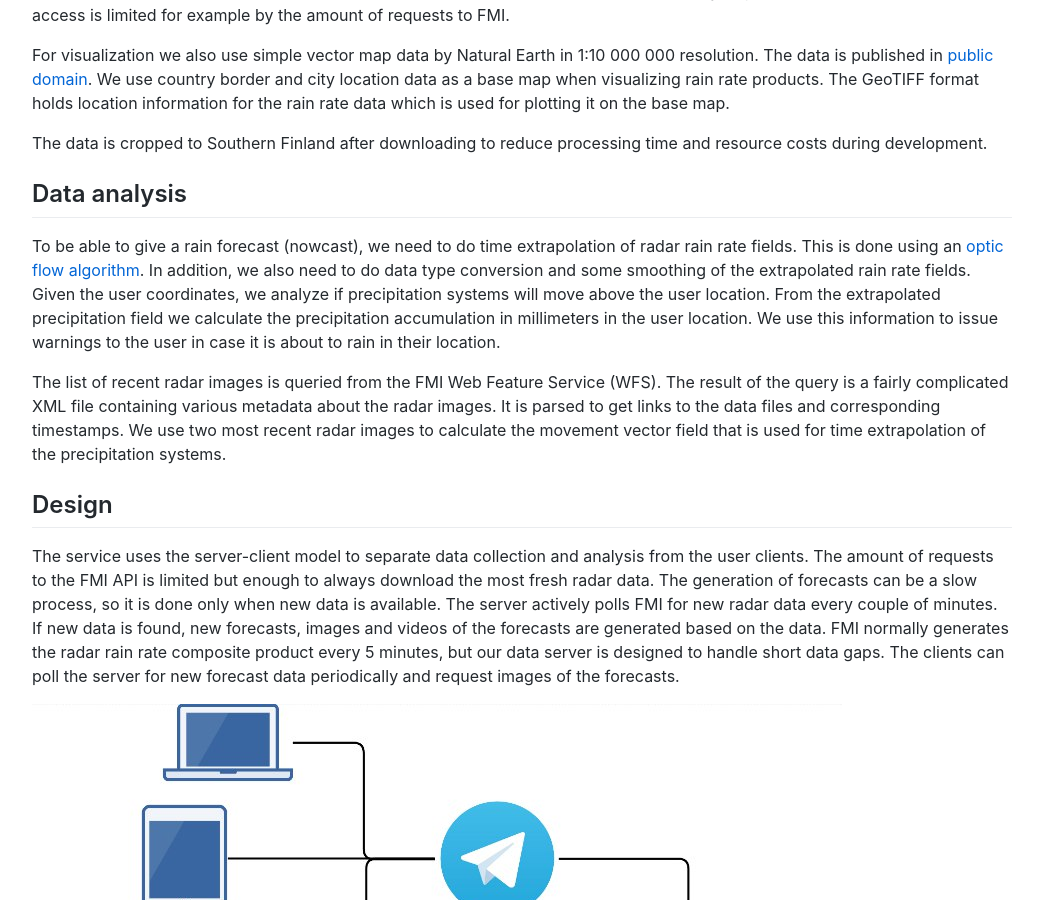
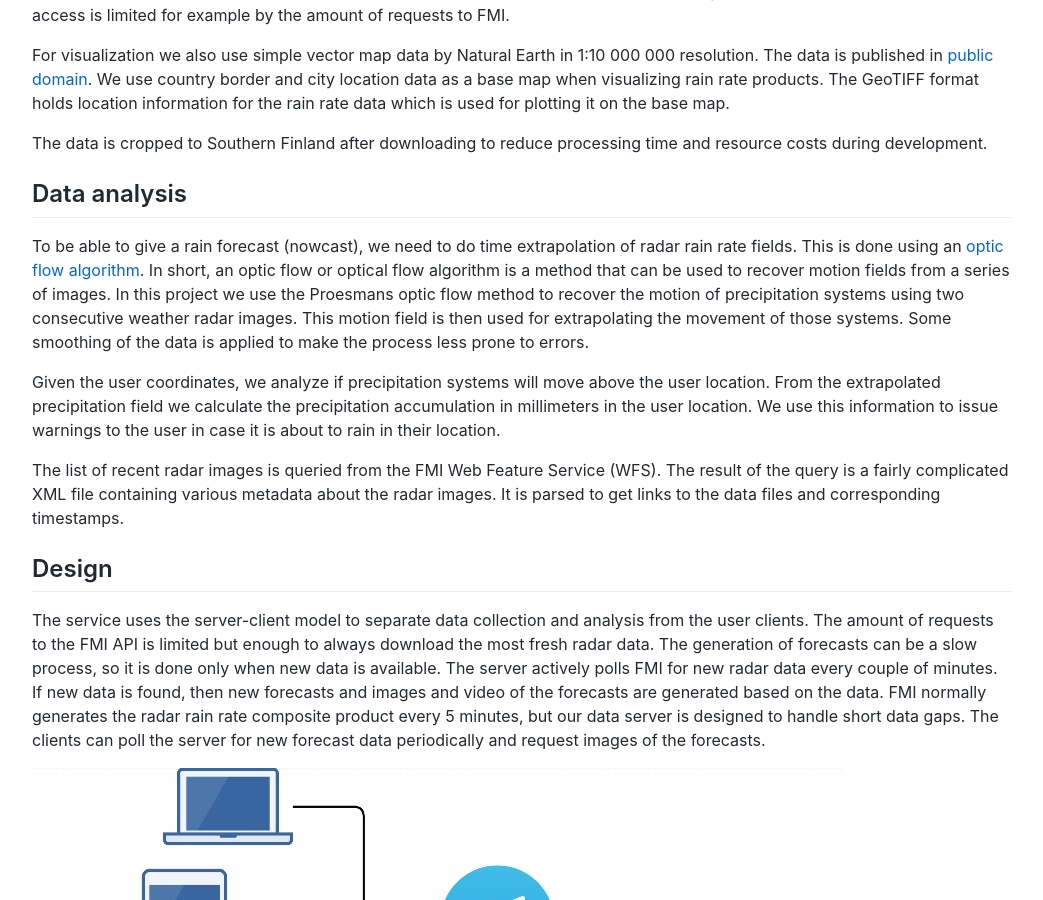
Before and after one commit to sataako/sataako.github.io, a Jekyll site: the page built from index.md, in a window 1280 px wide and 900 px high, scrolled down 1301 px. Shown: the whole window, without its empty margins (118-1161 px from the left). Built offline with Jekyll 4.4.1, drawn with Linux system fonts in a browser that asks for light colours; our own code applies the rules of GitHub Pages for plain Markdown files; comment, search, counter and statistics services are not loaded; some of the changed text lies outside the part shown.

Commit message:
Update index.md

```diff
--- a/index.md
+++ b/index.md
@@ -1,10 +1,10 @@
 # Sataako?<img src="https://raw.githubusercontent.com/sataako/sataako.github.io/master/images/umbrella-580061.svg?sanitize=true" width="50px" />
 The Finnish weather is known for its variability, and is rightfully one of the most common topics of smalltalk. Often in everyday life, you find yourself wondering “will it rain?” (“Sataako?” in Finnish). Should you take the bike or the tram. Many professionals, like farmers, also strongly rely on this information.
 
-The Sataako? -service issues warnings to users of when it will rain at their location within the next hour in Southern Finland. Users can currently access the service via a Telegram bot; other clients like mobile apps can be created by utilising the open API of the data server of the service, titled fmio-server. The service uses a motion algorithm to forecast the movement of precipitation systems during the next 60 minutes based on weather radar data gathered through FMI open data.
+The Sataako? -service issues warnings to users of when it will rain at their location within the next hour in the Southern Finland. Users can currently access the service via a Telegram bot; other clients like mobile apps can be created by utilising the open API of the data server of the service, titled fmio-server. The service uses a motion algorithm to forecast the movement of precipitation systems during the next 60 minutes based on weather radar data gathered through FMI open data.
 
 ## Use case
-Terhi commutes by bike and is about to head home. The weather looks like it might rain soon and she does not want to get wet. She opens Telegram and starts a conversation with `@sataakobot`. She gives her current location to the bot through pressing a button in the conversation. By doing this she has subscribed to Telegram alerts from the bot in case it’s about to rain within the next hour at her location. The bot gives a warning saying it will start raining in 45 minutes. Given this information she decides she has just enough time to pedal home before the rain. When she has reached home, dry, she disables the notifications since it’s Friday and she does not need the bike during the weekend.
+Terhi commutes by bike and is about to head home. The weather looks like it might rain soon and she does not want to get wet. She opens Telegram and starts a conversation with `@sataakobot`. She gives her current location to the bot through pressing a button in the conversation. By doing this she has subscribed to Telegram alerts from the bot in case it’s about to rain within the next hour at her location. The bot gives a warning saying it will start raining in 45 minutes. Given this information she decides she has just enough time to pedal home before the rain. When she has reached home, dry, she disables the notifications since it’s friday and she does not need the bike during the weekend.
 
 Below you can see a demo video of the app.
 <video style="width: 100%" poster="https://github.com/sataako/sataako.github.io/blob/master/images/photo6023965351362013859.jpg?raw=true" controls=""><source src="https://github.com/sataako/sataako.github.io/blob/master/images/telegram_bot_demo.mp4?raw=true" type="video/mp4"></video>
@@ -17,12 +17,14 @@ For visualization we also use simple vector map data by Natural Earth in 1:10 00
 The data is cropped to Southern Finland after downloading to reduce processing time and resource costs during development.
 
 ## Data analysis
-To be able to give a rain forecast (nowcast), we need to do time extrapolation of radar rain rate fields. This is done using an [optic flow algorithm](http://scholarpedia.org/article/Optic_flow). In addition, we also need to do data type conversion and some smoothing of the extrapolated rain rate fields. Given the user coordinates, we analyze if precipitation systems will move above the user location. From the extrapolated precipitation field we calculate the precipitation accumulation in millimeters in the user location. We use this information to issue warnings to the user in case it is about to rain in their location.
+To be able to give a rain forecast (nowcast), we need to do time extrapolation of radar rain rate fields. This is done using an [optic flow algorithm](http://scholarpedia.org/article/Optic_flow). In short, an optic flow or optical flow algorithm is a method that can be used to recover motion fields from a series of images. In this project we use the Proesmans optic flow method to recover the motion of precipitation systems using two consecutive weather radar images. This motion field is then used for extrapolating the movement of those systems. Some smoothing of the data is applied to make the process less prone to errors.
 
-The list of recent radar images is queried from the FMI Web Feature Service (WFS). The result of the query is a fairly complicated XML file containing various metadata about the radar images. It is parsed to get links to the data files and corresponding timestamps. We use two most recent radar images to calculate the movement vector field that is used for time extrapolation of the precipitation systems.
+Given the user coordinates, we analyze if precipitation systems will move above the user location. From the extrapolated precipitation field we calculate the precipitation accumulation in millimeters in the user location. We use this information to issue warnings to the user in case it is about to rain in their location.
+
+The list of recent radar images is queried from the FMI Web Feature Service (WFS). The result of the query is a fairly complicated XML file containing various metadata about the radar images. It is parsed to get links to the data files and corresponding timestamps.
 
 ## Design
-The service uses the server-client model to separate data collection and analysis from the user clients. The amount of requests to the FMI API is limited but enough to always download the most fresh radar data. The generation of forecasts can be a slow process, so it is done only when new data is available. The server actively polls FMI for new radar data every couple of minutes. If new data is found, new forecasts, images and videos of the forecasts are generated based on the data. FMI normally generates the radar rain rate composite product every 5 minutes, but our data server is designed to handle short data gaps. The clients can poll the server for new forecast data periodically and request images of the forecasts.
+The service uses the server-client model to separate data collection and analysis from the user clients. The amount of requests to the FMI API is limited but enough to always download the most fresh radar data. The generation of forecasts can be a slow process, so it is done only when new data is available. The server actively polls FMI for new radar data every couple of minutes. If new data is found, then new forecasts and images and video of the forecasts are generated based on the data. FMI normally generates the radar rain rate composite product every 5 minutes, but our data server is designed to handle short data gaps. The clients can poll the server for new forecast data periodically and request images of the forecasts.
 
 <img src="https://github.com/sataako/sataako.github.io/blob/master/images/photo6023965351362013861.jpg?raw=true" />
 
@@ -31,4 +33,4 @@ The warnings will be issued as Telegram messages, using Telegram bot API. The us
 
 ## Deliverables
 The source code of the service and the bot can be found in [our Github repositories](https://github.com/sataako).
-The Telegram bot can be found on [Telegram messenger](https://telegram.org/) by searching for `@sataakobot` or by going directly to the bot in [web view](https://web.telegram.org/#/im?p=@sataakobot). Registration is needed for using Telegram. Both Telegram and the bot are free to use. The bot is not currently running on a dedicated server - don’t be surprised if it appears to be down.
+The Telegram bot can be found on [Telegram messenger](https://telegram.org/) by searching for `@sataakobot` or by going directly to the bot in [web view](https://web.telegram.org/#/im?p=@sataakobot). Registration is needed for using Telegram. Both Telegram and the bot are free to use. The current server has low resources to run the service - don’t be surprised if it appears to be down.
```
